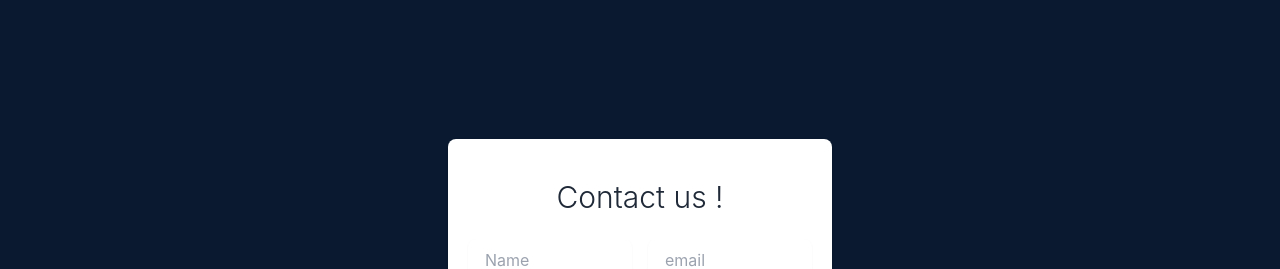
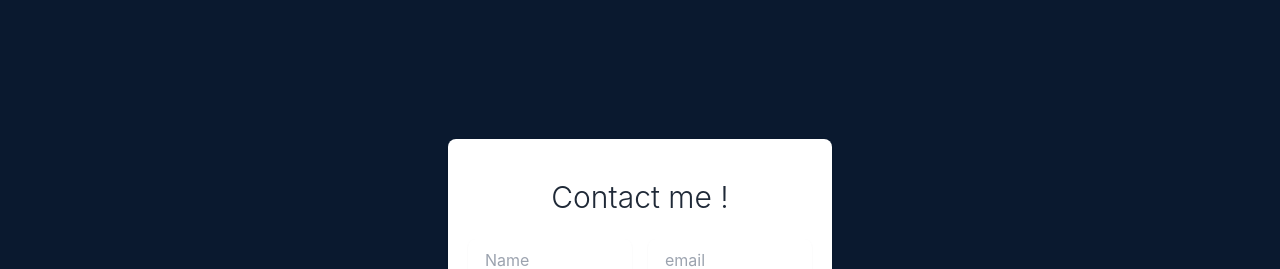
Before and after one commit to subhajit20/my-portfolio, a React (Create React App) app: page / in a window 1280 px wide. Shown: the part 4332-4601 px from the top of the page. Built offline with nearby package versions, Linux system fonts and the light colour scheme; the HTML template or start-up script is replaced by a standard one.

Commit message:
Fixed some issue

```diff
--- a/src/components/ContactComponent/Contact.js
+++ b/src/components/ContactComponent/Contact.js
@@ -33,7 +33,7 @@ function Contact() {
     <form className="flex w-full max-w-sm space-x-3">
         <div className="w-full max-w-2xl px-5 py-10 m-auto mt-10 bg-white rounded-lg shadow dark:bg-gray-800">
             <div className="mb-6 text-3xl font-light text-center text-gray-800 dark:text-white">
-            Contact us !
+            Contact me !
             </div>
             <div className="grid max-w-xl grid-cols-2 gap-4 m-auto">
                 <div className="col-span-2 lg:col-span-1">
--- a/src/components/Header/Navbar.js
+++ b/src/components/Header/Navbar.js
@@ -65,7 +65,7 @@ export default function Navbar({ fixed }) {
               <li className="nav-item">
                 <a
                   className="px-8 py-2 rounded-md border-2 border-cyan-300 flex items-center text-xs uppercase font-bold leading-snug text-white hover:opacity-75"
-                  href="#pablo"
+                  href="./resume/sample.pdf" target="_blank"
                 >
                   <span className="ml-2 text-cyan-300">Resume</span>
                 </a>
```
Also changed, not shown: 2 other files (tests, documents, lock files or other folders).
